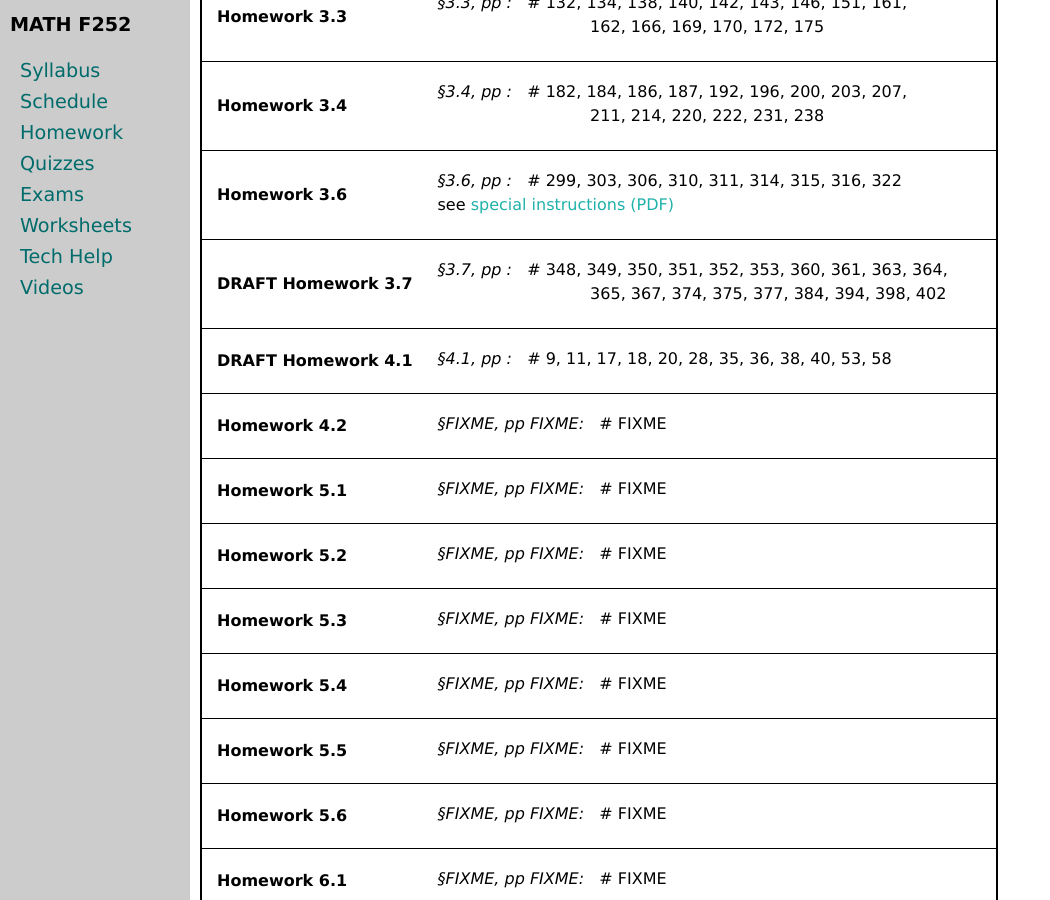
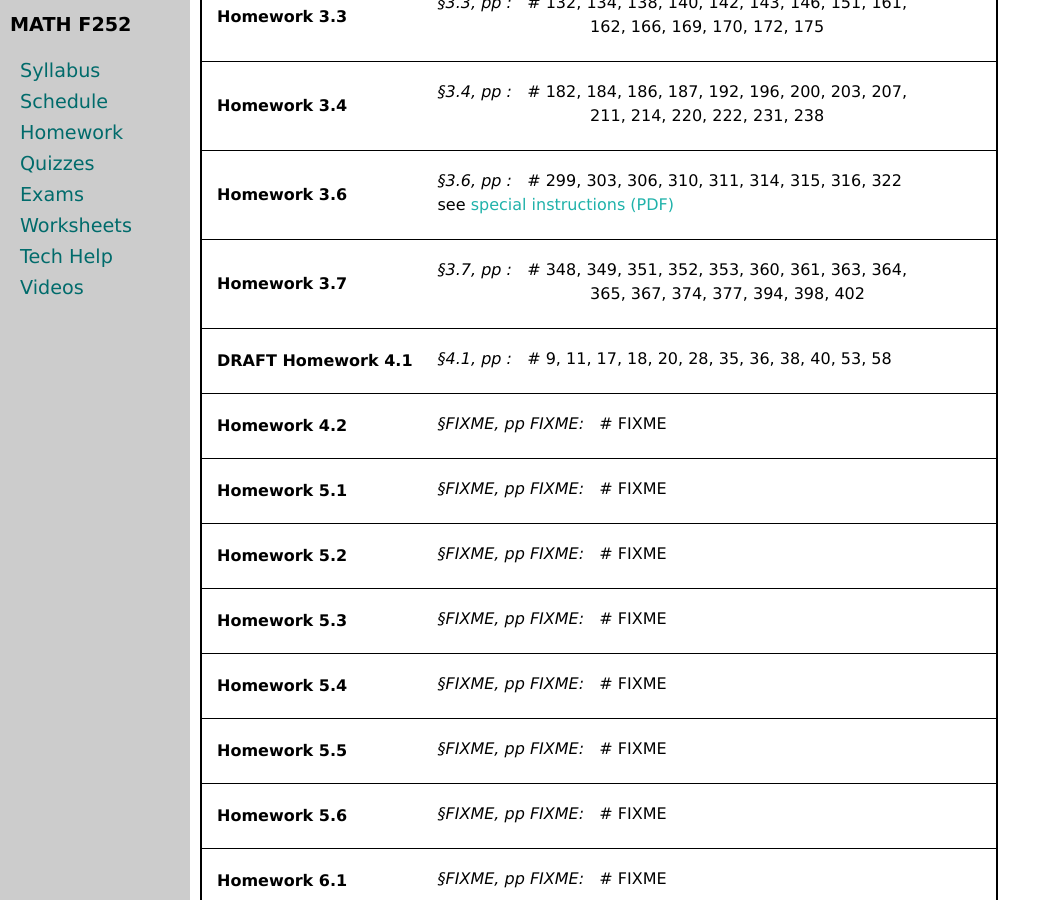
Before and after one commit to uaf-math/calc2, a Jekyll site: the page built from homework.md, in a window 1280 px wide and 900 px high, scrolled down 1195 px. Shown: the whole window, without its empty margins (0-1050 px from the left). Built offline with Jekyll 4.4.1, drawn with Linux system fonts in a browser that asks for light colours.

Commit message:
Finalize Homework 3.7.

```diff
--- a/_data/homework.yml
+++ b/_data/homework.yml
@@ -87,12 +87,12 @@ homework:
     pages:
     problems: 299, 303, 306, 310, 311, 314, 315, 316, 322
     supp: supp3p6.pdf
-- name: DRAFT Homework 3.7
+- name: Homework 3.7
   sections:
   - section: 3.7
     pages:
-    problems: 348, 349, 350, 351, 352, 353, 360, 361, 363, 364,
-    cont: 365, 367, 374, 375, 377, 384, 394, 398, 402
+    problems: 348, 349, 351, 352, 353, 360, 361, 363, 364,
+    cont: 365, 367, 374, 377, 394, 398, 402
 - name: DRAFT Homework 4.1
   sections:
   - section: 4.1
```
